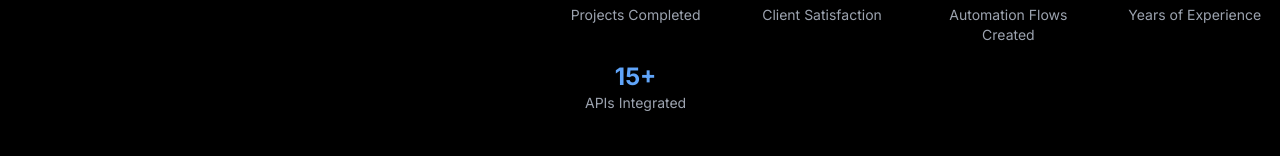
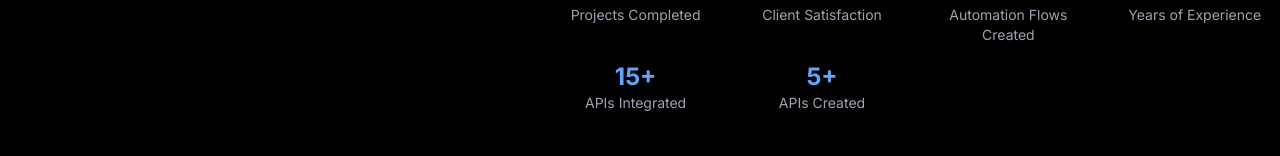
Before and after one commit to Suneha-Saini/Portfolio-Site, a Next.js app: page /about in a window 1280 px wide. Shown: the part 644-800 px from the top of the page. Built offline with nearby package versions, Linux system fonts and the light colour scheme.

Commit message:
Updated About page

```diff
--- a/app/about/page.tsx
+++ b/app/about/page.tsx
@@ -445,6 +445,10 @@ export default function AboutPage() {
       <div className="text-center">
         <div className="text-xl sm:text-2xl font-bold text-blue-400">15+</div>
         <div className="text-xs sm:text-sm text-gray-400">APIs Integrated</div>
+      </div>
+        <div className="text-center">
+        <div className="text-xl sm:text-2xl font-bold text-blue-400">5+</div>
+        <div className="text-xs sm:text-sm text-gray-400">APIs Created</div>
       </div>
     </div>
   </div>
--- a/package.json
+++ b/package.json
@@ -41,7 +41,7 @@
     "class-variance-authority": "^0.7.1",
     "clsx": "^2.1.1",
     "cmdk": "1.0.4",
-    "date-fns": "4.1.0",
+    "date-fns": "3.6.0",
     "embla-carousel-react": "8.5.1",
     "input-otp": "1.4.1",
     "lucide-react": "^0.454.0",
--- /dev/null
+++ b/pnpm-workspace.yaml
@@ -0,0 +1,2 @@
+onlyBuiltDependencies:
+  - sharp
```
Also changed, not shown: 1 other file (tests, documents, lock files or other folders).
